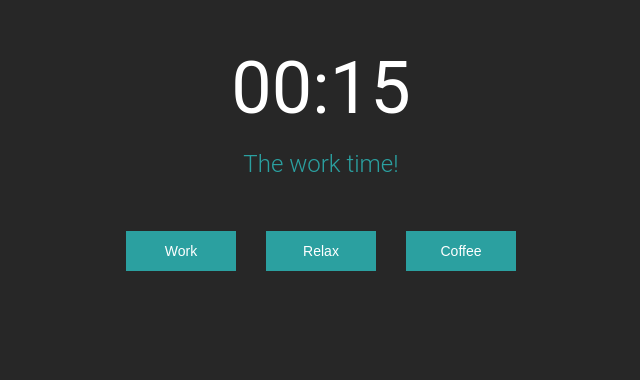
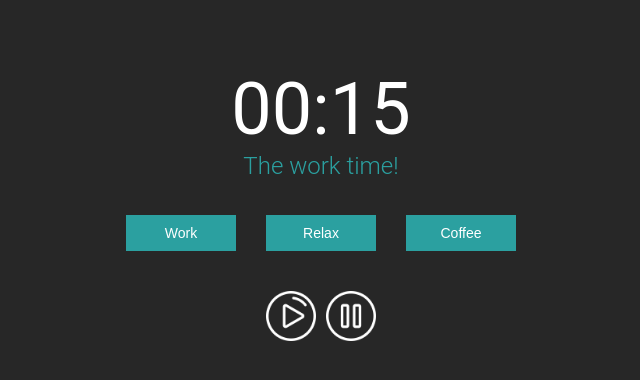
Before and after one commit to aolshevsky/react-pomodoro, a React (Create React App) app: page / in a window 1280 px wide. Shown: the part 192-572 px from the top of the page, without its empty margins (319-959 px from the left). Built offline with nearby package versions, Linux system fonts and the light colour scheme.

Commit message:
Add play/pause button handles

```diff
--- a/src/components/Pomodoro/index.jsx
+++ b/src/components/Pomodoro/index.jsx
@@ -14,7 +14,7 @@ class Pomodoro extends Component {
 
   elapseTime = () => {
     if (this.state.time === 0) {
-      this.reset();
+      this.pause();
     }
     if (this.state.play === true) {
       this.setState({ time: this.state.time - 1 });
@@ -58,12 +58,20 @@ class Pomodoro extends Component {
     this.interval = setInterval(this.elapseTime, 1000);
   }
 
-  reset(time = this.state.time) {
+  pause(time = this.state.time) {
     clearInterval(this.interval);
     this.setState({
       time: time,
       play: false
     });
+  }
+
+  play() {
+    if (this.state.play === true) return;
+
+    this.restartInterval();
+
+    this.setState({ play: true });
   }
 
   setTime(newTime) {
@@ -75,6 +83,14 @@ class Pomodoro extends Component {
       play: true
     });
   }
+
+  handlePlay = () => {
+    this.play();
+  };
+
+  handlePause = () => {
+    this.pause();
+  };
 
   handleSetTimeForCoffee = newTime => {
     this.setTime(newTime);
@@ -97,6 +113,7 @@ class Pomodoro extends Component {
             The {this.formatType(this.state.timeType)} time!
           </span>
         </div>
+
         <div className="container display">
           <button className="btn" onClick={() => this.handleSetTimeForWork(15)}>
             Work
@@ -114,6 +131,15 @@ class Pomodoro extends Component {
             Coffee
           </button>
         </div>
+
+        <div className="container">
+          <button
+            className="play btnIcon"
+            style={{ opacity: this.state.play === true ? 0.4 : 1 }}
+            onClick={this.handlePlay}
+          />
+          <button className="stop btnIcon" onClick={this.handlePause} />
+        </div>
       </div>
     );
   }
--- a/src/index.css
+++ b/src/index.css
@@ -53,6 +53,35 @@ body {
   background: #50b9b9;
 }
 
+.btnIcon {
+  border: 0;
+  background-color: transparent;
+  background-repeat: no-repeat;
+  background-position: center;
+  width: 60px;
+  height: 60px;
+  background-size: 50px;
+  transition: opacity 0.3s;
+}
+
+.btnIcon:hover {
+  opacity: 0.8;
+}
+
+.btnIcon:active,
+.btnIcon:focus {
+  outline: 0;
+  opacity: 0.4;
+}
+
+.play {
+  background-image: url("img/play-button.png");
+}
+
+.stop {
+  background-image: url("img/pause-button.png");
+}
+
 .display {
   margin-bottom: 20px;
 }
@@ -63,7 +92,6 @@ body {
   justify-content: center;
   width: 100%;
   max-width: 800px;
-  min-height: 150px;
   margin-bottom: 20px;
 }
 
```
